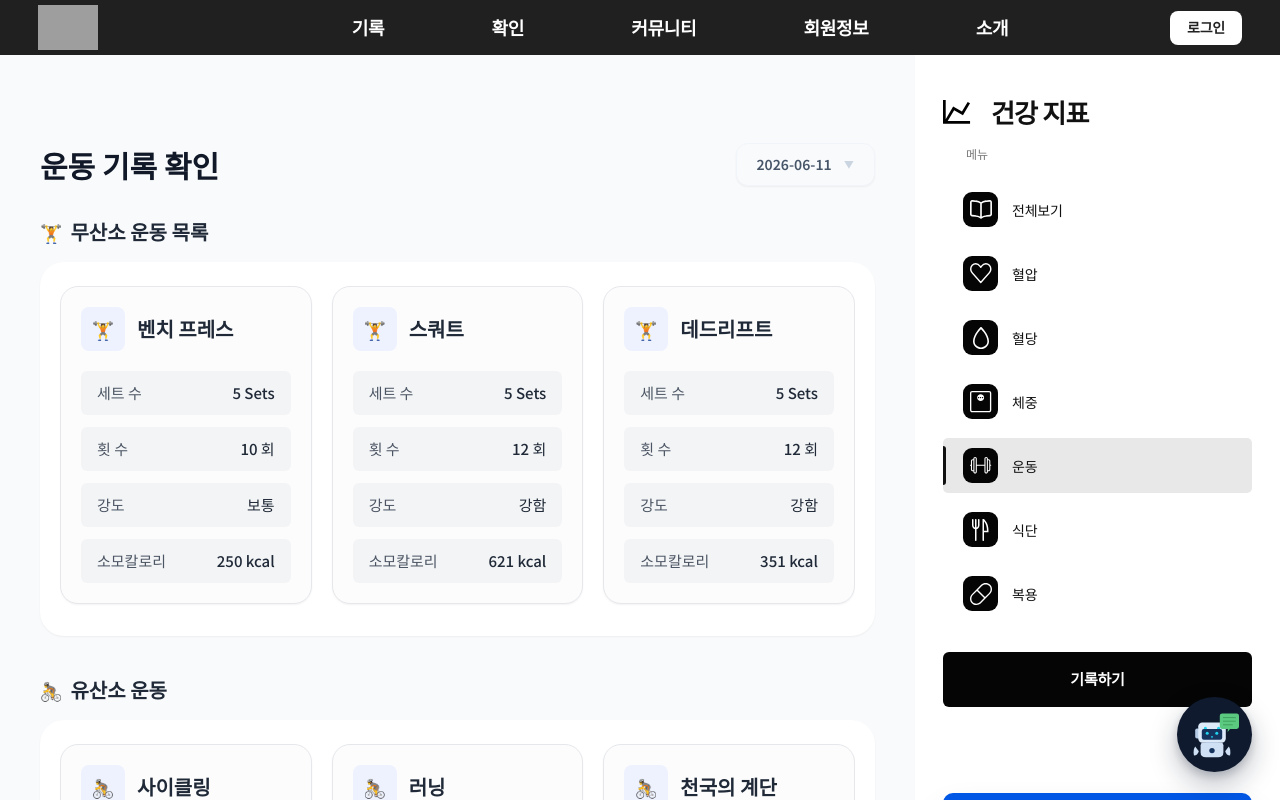
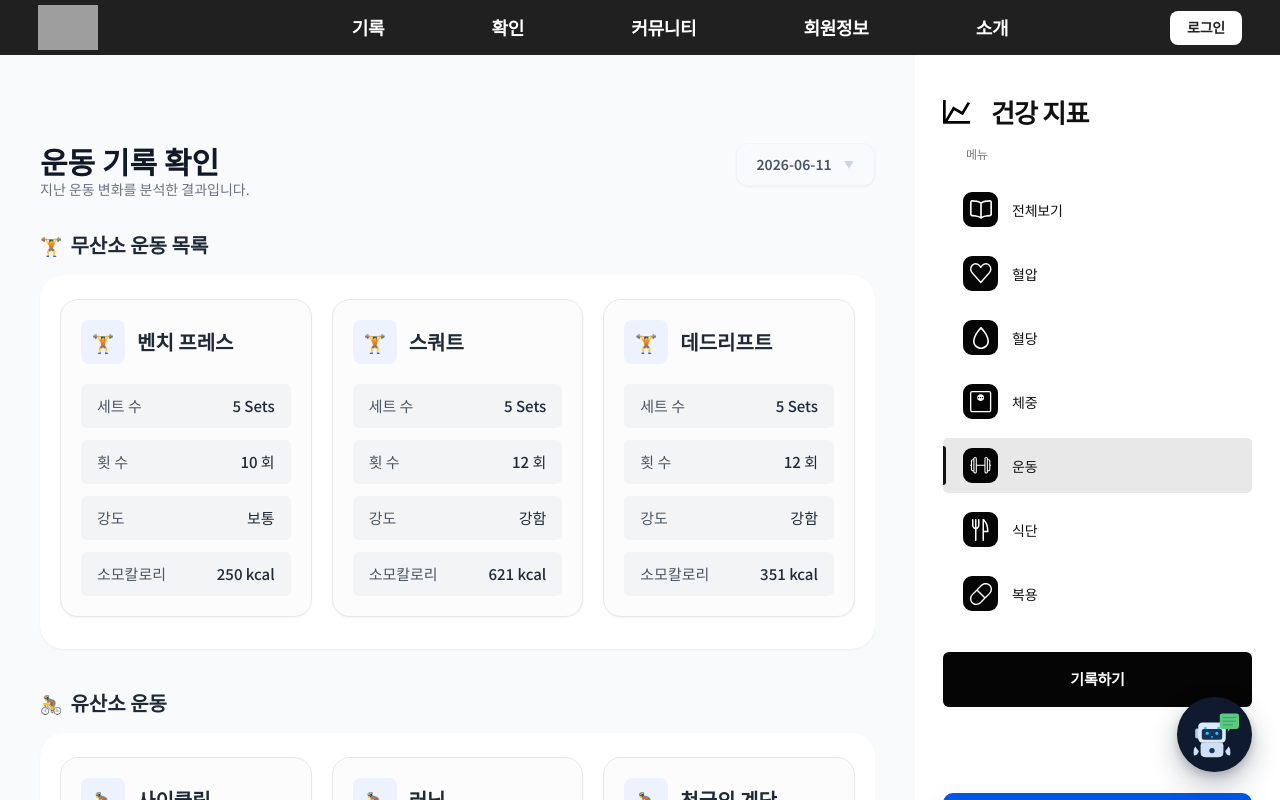
Before and after one commit to ZZAAE/Ballife, a React (Vite) app in the folder frontend/: page /check/exercise in a window 1280 px wide. Shown: the top 800 px of the page. Built offline with nearby package versions, Linux system fonts and the light colour scheme; grey boxes are pictures that could not be loaded.

Commit message:
운동 확인 수정

```diff
--- a/frontend/src/pages/AllRecordRead/WeightRecord.jsx
+++ b/frontend/src/pages/AllRecordRead/WeightRecord.jsx
@@ -54,7 +54,7 @@ export default function WeightRecord() {
             체중 기록 확인
           </h1>
           <p className="mb-8 text-sm text-gray-500">
-            지난 한 달간의 신체 변화를 분석한 결과입니다.
+            지난 신체 변화를 분석한 결과입니다.
           </p>
 
           {/* ── Stat Cards ── */}
--- a/frontend/src/pages/ExercisePage.jsx
+++ b/frontend/src/pages/ExercisePage.jsx
@@ -45,10 +45,13 @@ function ExercisePage({ isModalOpen, onCloseModal }) {
       <div className="min-h-screen bg-gray-50 pt-[55px] text-gray-900">
         <div className="mx-auto flex w-full max-w-[1280px] flex-col xl:flex-row">
           <main className="min-w-0 flex-1 px-4 py-6 sm:px-6 lg:px-10 lg:py-10">
-          <div className="mb-8 flex w-full flex-col gap-4 sm:flex-row sm:items-center sm:justify-between">
-            <h2 className="tmb-1 text-2xl font-bold text-gray-900 sm:text-3xl">
-              운동 기록 확인
-            </h2>
+          <div className="mb-8 flex w-full flex-col gap-4 sm:gap-0 sm:flex-row sm:items-start sm:justify-between">
+            <div>
+              <h2 className="tmb-1 text-2xl font-bold text-gray-900 sm:text-3xl">
+                운동 기록 확인
+              </h2>
+              <p className="text-sm text-gray-500">지난 운동 변화를 분석한 결과입니다.</p>
+            </div>
             <div className="relative sm:w-auto">
               <input
                 type="date"
```
